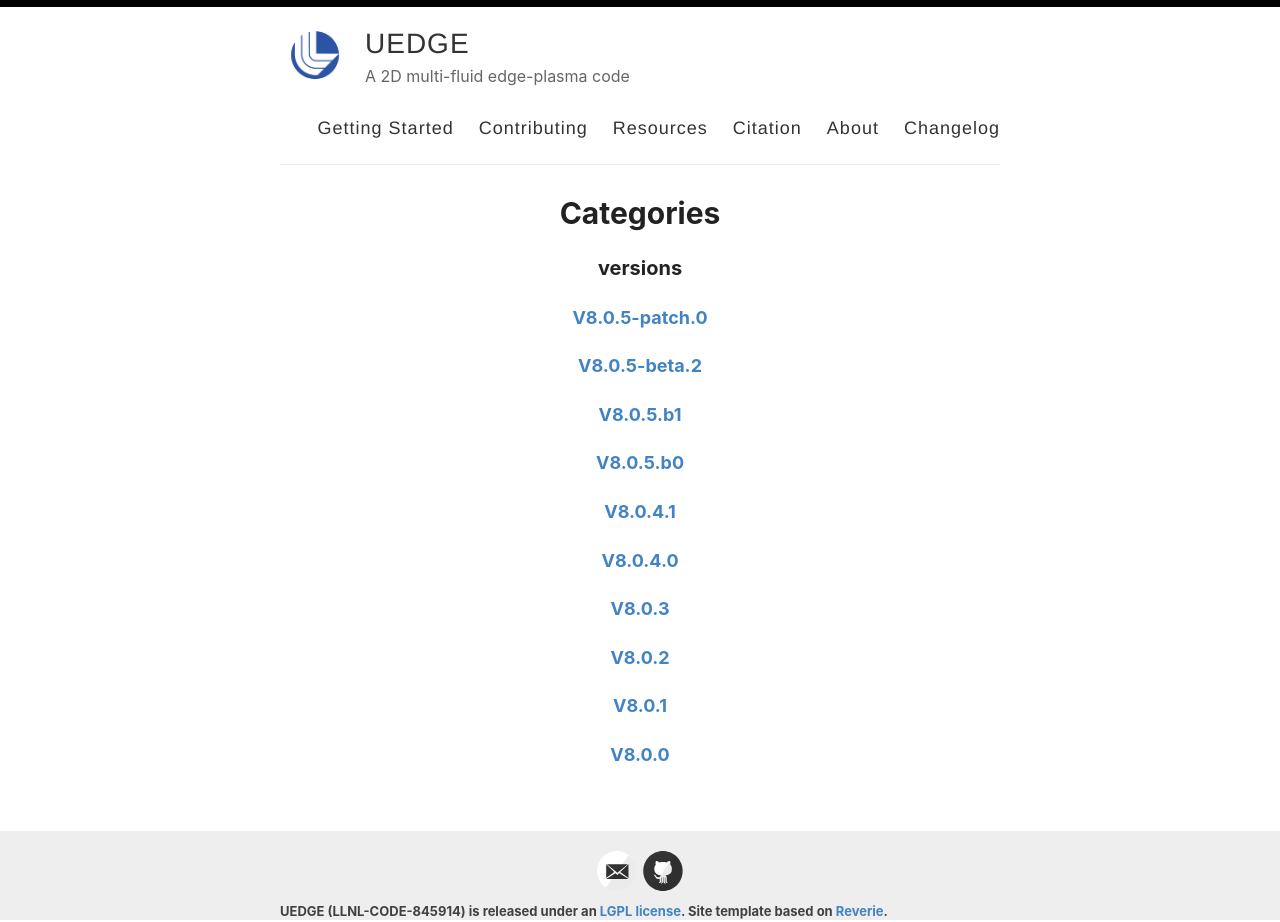
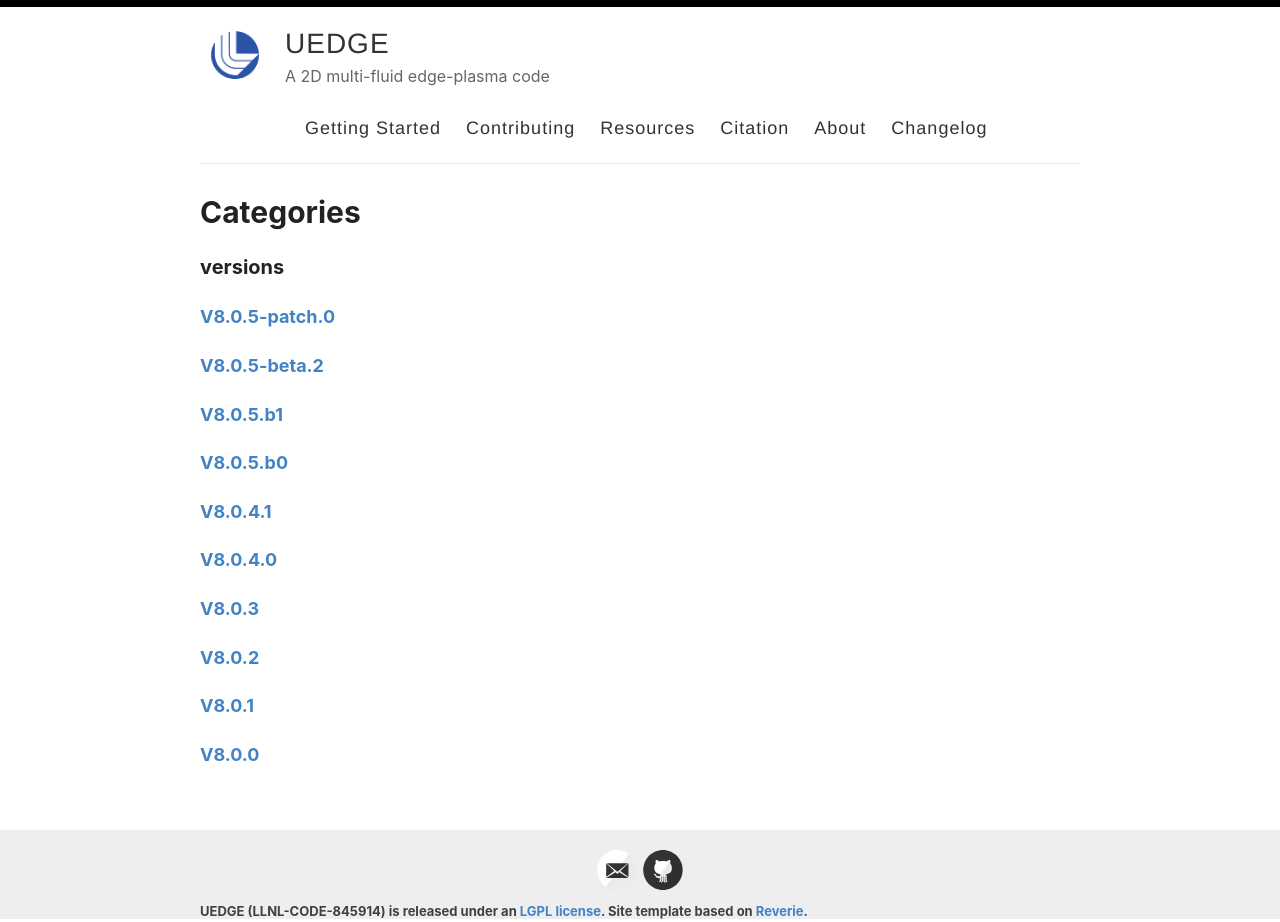
Before and after one commit to LLNL/UEDGE, a Jekyll site: the page built from _pages/categories.md, in a window 1280 px wide. Built offline with Jekyll 4.4.1, drawn with Linux system fonts in a browser that asks for light colours.

Commit message:
Modifies the navbar, page width, and title alignment

```diff
--- a/assets/style.scss
+++ b/assets/style.scss
@@ -32,7 +32,7 @@
 
 .container {
   margin: 0 auto;
-  max-width: 740px;
+  max-width: 900px;
   padding: 0 10px;
   width: 100%;
 }
@@ -45,7 +45,7 @@
   line-height: 1.7;
   margin: 1em 0 15px;
   padding: 0;
-  text-align: center;
+  text-align: left;
 
   @include mobile {
     line-height: 1.4;
@@ -333,7 +333,7 @@
 }
 
 nav {
-  float: right;
+  float: left;
   margin-top: 23px; // @TODO: Vertically middle align
   font-family: $helveticaNeue;
   font-size: 18px;
@@ -450,7 +450,7 @@
 
 .post h1{
   font-family: -system-ui, -apple-system, BlinkMacSystemFont, "Segoe UI", Roboto, Helvetica, Arial, sans-serif, "Apple Color Emoji", "Segoe UI Emoji", "Segoe UI Symbol";
-  text-align: center;
+  text-align: left;
   font-weight: bold;
   font-kerning: auto;
   font-feature-settings: "kern","liga","dlig","hlig","cswh";
@@ -459,7 +459,7 @@
 
 .page h1{
   font-family: -system-ui, -apple-system, BlinkMacSystemFont, "Segoe UI", Roboto, Helvetica, Arial, sans-serif, "Apple Color Emoji", "Segoe UI Emoji", "Segoe UI Symbol";
-  text-align: center;
+  text-align: left;
   font-weight: bold;
   font-kerning: auto;
   font-feature-settings: "kern","liga","dlig","hlig","cswh";
```
